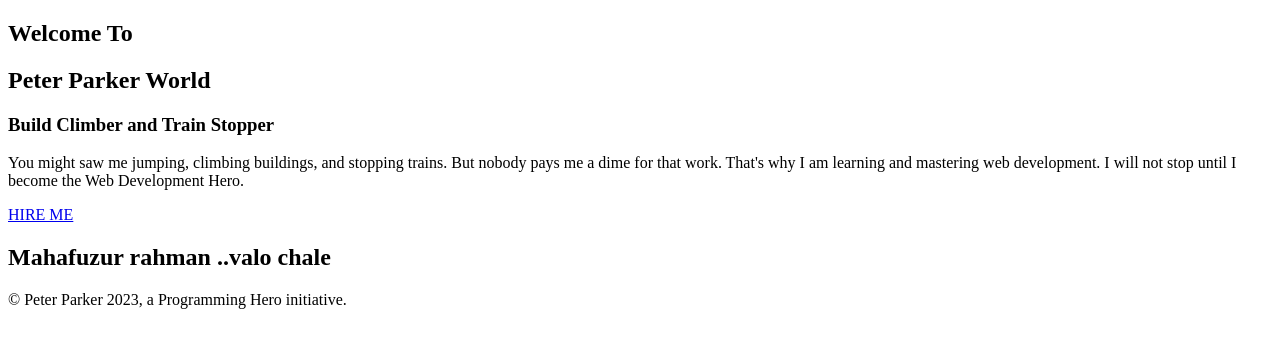
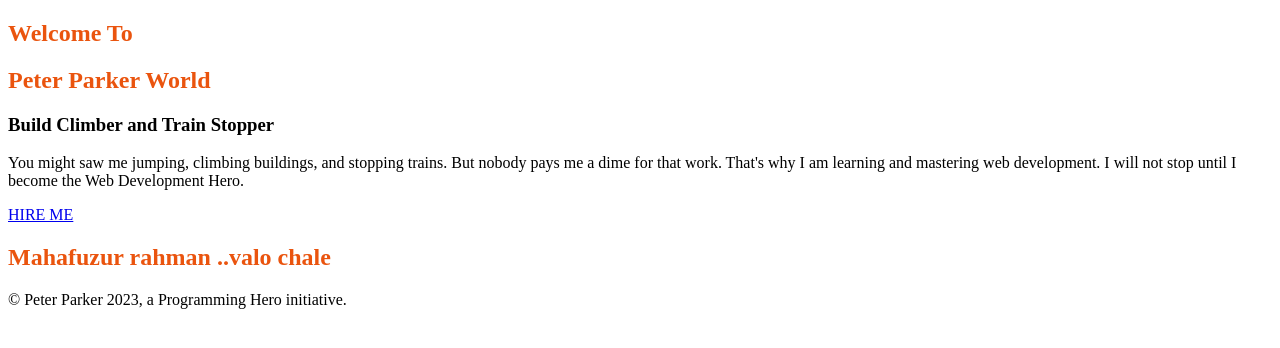
Before and after one commit to Mohammad-Mahafuz/kisu-ekta, a plain HTML site: page index.html in a window 1280 px wide. Drawn offline with Linux system fonts and the light colour scheme.

Commit message:
kisu ekta 0.3

```diff
--- a/style.css
+++ b/style.css
@@ -1 +1,3 @@
-{\rtf1}
+h1 {
+    color: rgb(234, 84, 14);
+}
```
